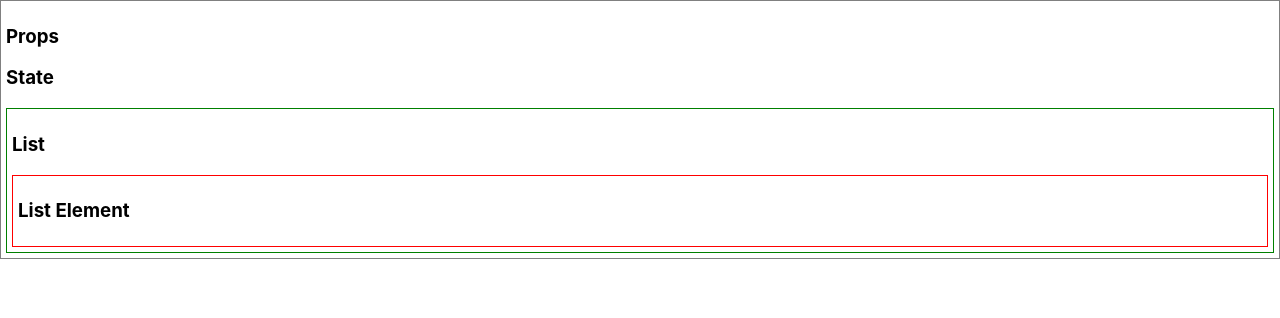
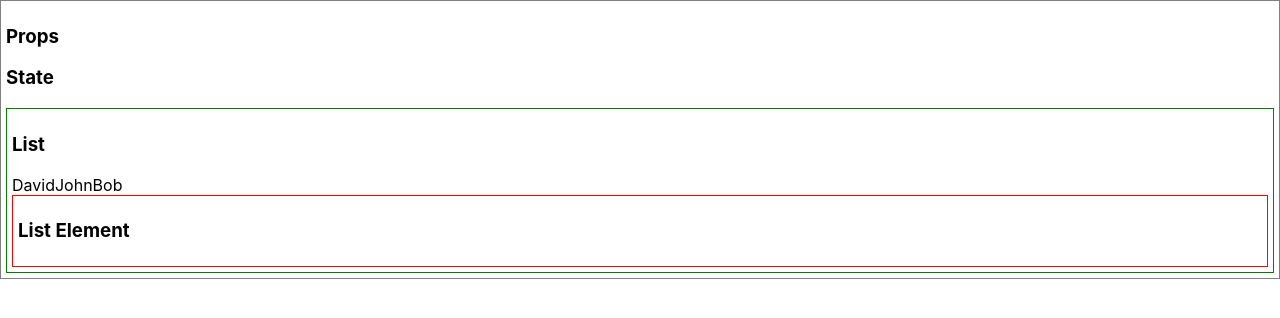
Before and after one commit to bob-smith-compass/react-props-state, a React (Create React App) app: page / in a window 1280 px wide. Shown: the top 318 px of the page. Built offline with nearby package versions, Linux system fonts and the light colour scheme.

Commit message:
props.names are passed to List from <App>

```diff
--- a/src/components/list/List.jsx
+++ b/src/components/list/List.jsx
@@ -5,6 +5,7 @@ export default function List(props) {
   return (
     <div style={{border: "solid 1px green", padding: "5px"}}>
       <h3>List</h3>
+      {props.names}
       <ListElement />
     </div>
   )
```
